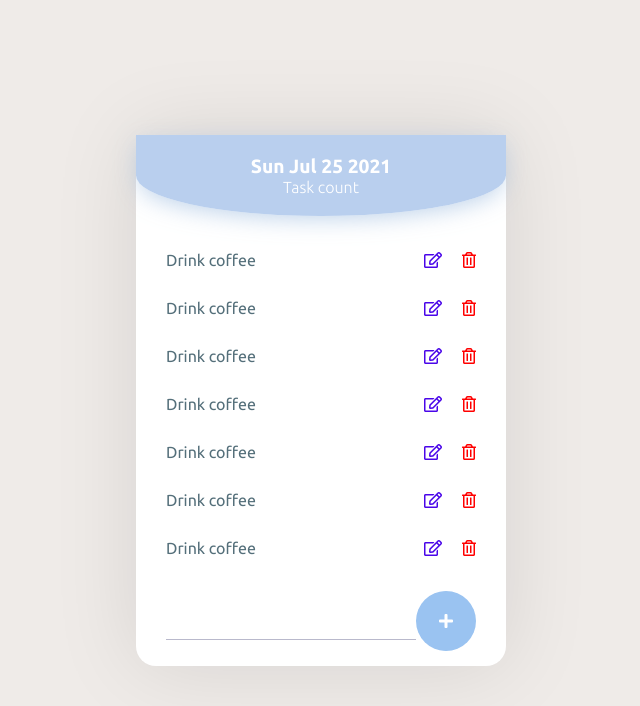
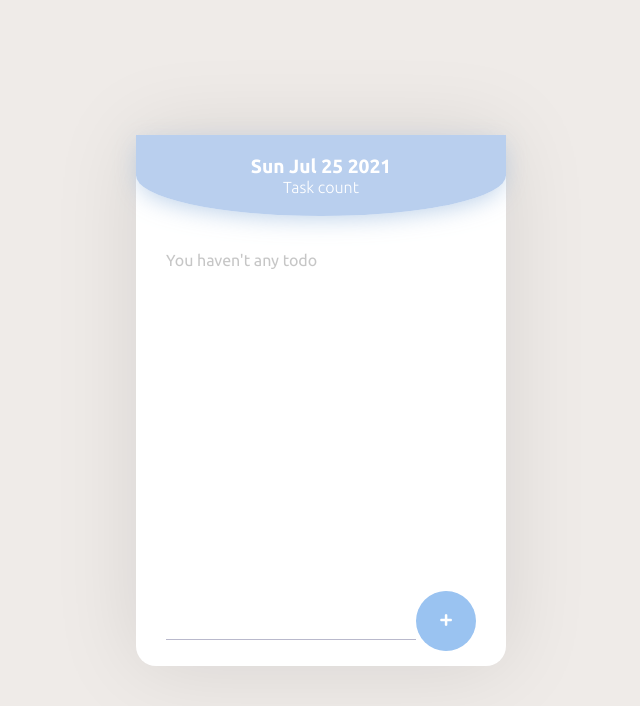
Before and after one commit to Jisan-mia/ptcCrud, a React (Create React App) app: page / in a window 1280 px wide. Shown: the top 706 px of the page, without its empty margins (319-959 px from the left). Built offline with nearby package versions, Linux system fonts and the light colour scheme.

Commit message:
add todo functionalidy done

```diff
--- a/src/App.js
+++ b/src/App.js
@@ -1,15 +1,26 @@
+import { useState } from "react";
 import AddTodo from "./Components/AddTodo";
 import Header from "./Components/Header";
 import Todos from "./Components/Todos";
 import "./Scss/main.scss";
 
 function App() {
+	const [todoList, setTodoList] = useState([]);
+
+	const addTodo = (todo) => {
+		const newTodo = {
+			id: new Date().getTime().toString(),
+			todo,
+		};
+
+		setTodoList([...todoList, newTodo]);
+	};
 	return (
 		<div className="container">
 			<div className="main-section">
 				<Header />
-				<Todos />
-				<AddTodo />
+				<Todos todoList={todoList} />
+				<AddTodo addTodo={addTodo} />
 			</div>
 		</div>
 	);
--- a/src/Components/AddTodo.js
+++ b/src/Components/AddTodo.js
@@ -1,11 +1,26 @@
-import React from "react";
+import React, { useState } from "react";
 
-const AddTodo = () => {
+const AddTodo = ({ addTodo }) => {
+	const [todoText, setTodoText] = useState("");
+	const handleAddTodo = (e) => {
+		e.preventDefault();
+		if (todoText) {
+			addTodo(todoText);
+			setTodoText("");
+		} else {
+			alert("Please add your todo");
+		}
+	};
 	return (
-		<form>
-			<input type="text" />
-
-			<i class="fas fa-plus "></i>
+		<form onSubmit={handleAddTodo}>
+			<input
+				type="text"
+				value={todoText}
+				onChange={(e) => setTodoText(e.target.value)}
+			/>
+			<button>
+				<i className="fas fa-plus "></i>
+			</button>
 		</form>
 	);
 };
--- a/src/Components/Header.js
+++ b/src/Components/Header.js
@@ -2,7 +2,6 @@ import React, { useState } from "react";
 
 const Header = () => {
 	const [date, setDate] = useState(new Date().toDateString());
-	console.log(date);
 	return (
 		<div className="header ">
 			<h3>{date}</h3>
--- /dev/null
+++ b/src/Components/Todo.js
@@ -0,0 +1,18 @@
+import React from "react";
+
+const Todo = ({ todoItem }) => {
+	const { id, todo } = todoItem;
+	return (
+		<>
+			<li>
+				<p className="todo-text">{todo}</p>
+				<div className="actions">
+					<i className="far fa-edit"></i>
+					<i className="far fa-trash-alt"></i>
+				</div>
+			</li>
+		</>
+	);
+};
+
+export default Todo;
--- a/src/Components/Todos.js
+++ b/src/Components/Todos.js
@@ -1,72 +1,17 @@
 import React from "react";
+import Todo from "./Todo";
 
-const Todos = () => {
+const Todos = ({ todoList }) => {
 	return (
 		<div className="todo-area">
 			<ul className="todo-container">
-				<li>
-					<p className="todo-text">Drink coffee</p>
-					<div className="actions">
-						<i class="far fa-edit"></i>
-						<i class="far fa-trash-alt"></i>
-					</div>
-				</li>
-				<li>
-					<p className="todo-text">Drink coffee</p>
-					<div className="actions">
-						<i class="far fa-edit"></i>
-						<i class="far fa-trash-alt"></i>
-					</div>
-				</li>
-				<li>
-					<p className="todo-text">Drink coffee</p>
-					<div className="actions">
-						<i class="far fa-edit"></i>
-						<i class="far fa-trash-alt"></i>
-					</div>
-				</li>
-				<li>
-					<p className="todo-text">Drink coffee</p>
-					<div className="actions">
-						<i class="far fa-edit"></i>
-						<i class="far fa-trash-alt"></i>
-					</div>
-				</li>
-				<li>
-					<p className="todo-text">Drink coffee</p>
-					<div className="actions">
-						<i class="far fa-edit"></i>
-						<i class="far fa-trash-alt"></i>
-					</div>
-				</li>
-				<li>
-					<p className="todo-text">Drink coffee</p>
-					<div className="actions">
-						<i class="far fa-edit"></i>
-						<i class="far fa-trash-alt"></i>
-					</div>
-				</li>
-				<li>
-					<p className="todo-text">Drink coffee</p>
-					<div className="actions">
-						<i class="far fa-edit"></i>
-						<i class="far fa-trash-alt"></i>
-					</div>
-				</li>
-				<li>
-					<p className="todo-text">Drink coffee</p>
-					<div className="actions">
-						<i class="far fa-edit"></i>
-						<i class="far fa-trash-alt"></i>
-					</div>
-				</li>
-				<li>
-					<p className="todo-text">Drink coffee</p>
-					<div className="actions">
-						<i class="far fa-edit"></i>
-						<i class="far fa-trash-alt"></i>
-					</div>
-				</li>
+				{todoList.length ? (
+					todoList.map((todo) => <Todo key={todo.id} todoItem={todo} />)
+				) : (
+					<li style={{ color: "#80808073", fontWeight: "400" }}>
+						You haven't any todo
+					</li>
+				)}
 			</ul>
 		</div>
 	);
--- a/src/Scss/components/_addTodo.scss
+++ b/src/Scss/components/_addTodo.scss
@@ -9,6 +9,11 @@ form {
 		outline: none;
 		font-size: 1rem;
 		color: $colorPrimary;
+	}
+	button {
+		border: none;
+		outline: none;
+		background-color: white;
 	}
 	i.fas.fa-plus {
 		border: none;
--- /dev/null
+++ b/src/Scss/components/_todo.scss
@@ -0,0 +1,19 @@
+li {
+	padding: 15px 30px;
+	@include flexVertical;
+	justify-content: space-between;
+	p {
+		color: $colorPrimary;
+	}
+
+	i {
+		margin-left: 20px;
+		cursor: pointer;
+	}
+	.fa-edit {
+		color: rgb(74, 6, 233);
+	}
+	.fa-trash-alt {
+		color: red;
+	}
+}
--- a/src/Scss/components/_todos.scss
+++ b/src/Scss/components/_todos.scss
@@ -6,25 +6,5 @@
 		flex-direction: column;
 		height: 340px;
 		overflow-y: auto;
-
-		li {
-			padding: 15px 30px;
-			@include flexVertical;
-			justify-content: space-between;
-			p {
-				color: $colorPrimary;
-			}
-
-			i {
-				margin-left: 20px;
-				cursor: pointer;
-			}
-			.fa-edit {
-				color: rgb(74, 6, 233);
-			}
-			.fa-trash-alt {
-				color: red;
-			}
-		}
 	}
 }
--- a/src/Scss/main.scss
+++ b/src/Scss/main.scss
@@ -8,3 +8,4 @@
 @import "./components/header";
 @import "./components/todos";
 @import "./components/addTodo";
+@import "./components/todo";
```
